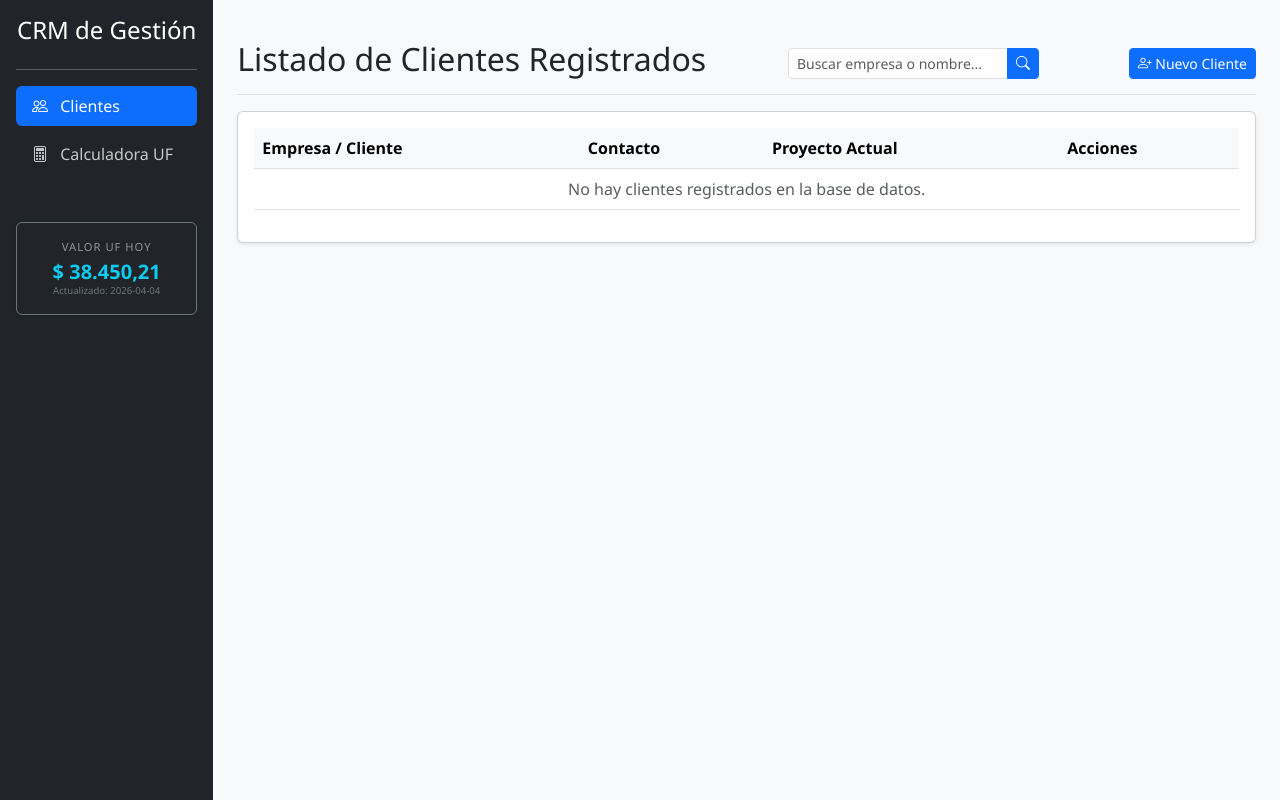
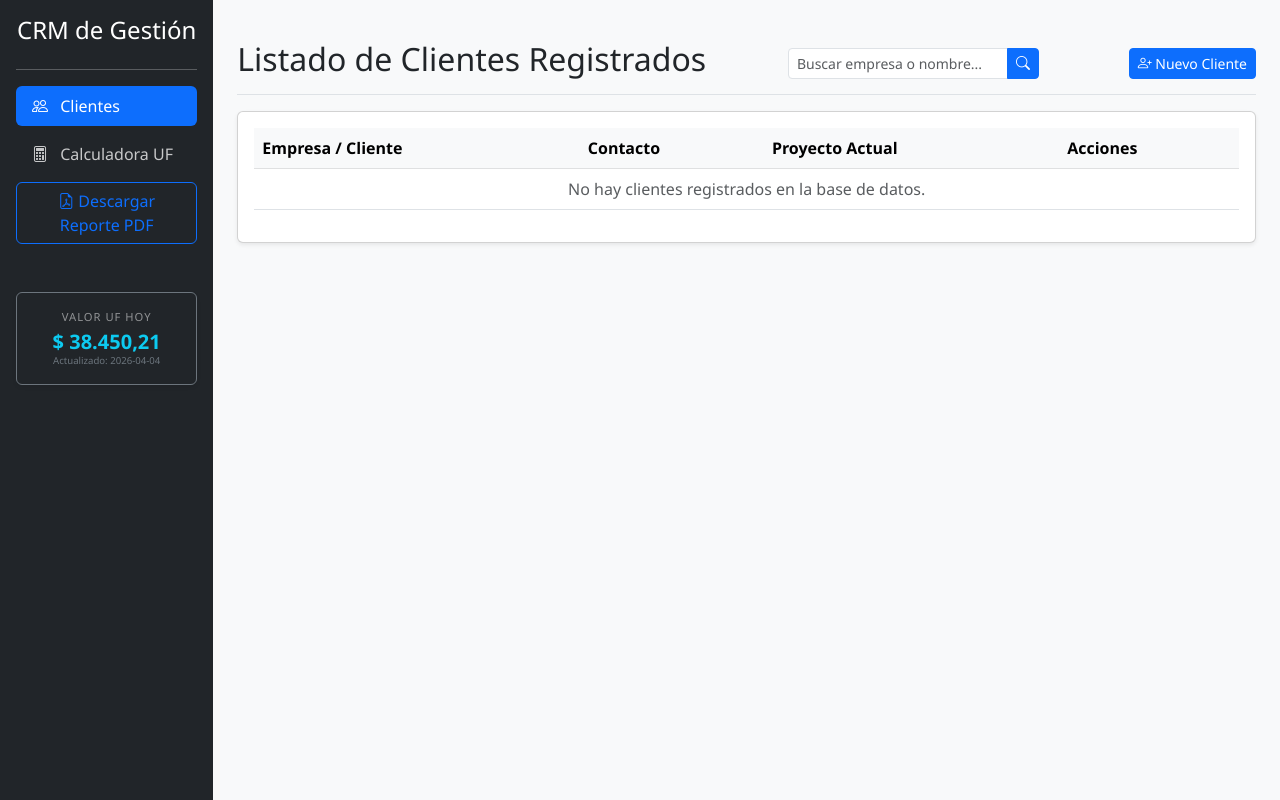
Before and after one commit to cserrano75/crm_web, a Flask app: page / in a window 1280 px wide. Run offline with Flask 3, Linux system fonts and the light colour scheme; data that the repository does not hold is empty.

Commit message:
Incluyo el logo de l aempresa y cambio la generacion del llamado para el reporte pdf

```diff
--- a/app.py
+++ b/app.py
@@ -2,6 +2,7 @@ from flask import Flask, render_template, request
 # Importamos la clase de tu archivo crm_backend.py
 from crm_backend import GestorClientes
 from flask import Flask, render_template, request, redirect, url_for # Agregamos redirect y url_for
+from flask import send_file
 
 app = Flask(__name__)
 
@@ -59,6 +60,16 @@ def calcular_uf():
     print(f"Calculando: {monto_pesos} pesos son {resultado_final} UF")
     return redirect(url_for('inicio'))
 
+@app.route('/descargar_reporte')
+def descargar_reporte():
+    nombre_pdf = "Reporte_Clientes.pdf"
+    exito = GestorClientes.generar_reporte_pdf(nombre_pdf)
+
+    if exito:
+        return send_file(nombre_pdf, as_attachment=True)
+    else:
+        return "Error al generar el reporte", 500
+
 if __name__ == '__main__':
     # El debug=True es vital para ver los errores en pantalla
     app.run(debug=True)
--- a/crm_backend.py
+++ b/crm_backend.py
@@ -5,6 +5,7 @@ from fpdf import FPDF
 from dotenv import load_dotenv
 import pandas as pd # Para el Excel
 import requests # <--- Nuevo Import
+import matplotlib.pyplot as plt
 
 # 1. Cargamos el archivo .env apenas arranca el script
 load_dotenv(override=True)
@@ -99,7 +100,15 @@ class GestorClientes:
     def generar_reporte_pdf(nombre_archivo="Reporte_Clientes.pdf"):
         try:
             # 1. Preparar Datos Dinámicos
-            clientes = GestorClientes.listar()
+            # clientes = GestorClientes.listar()
+
+            # Traemos explícitamente solo 3 columnas para que el bucle no se rompa
+            con = obtener_conexion()
+            cursor = con.cursor()
+            cursor.execute("SELECT id, nombre, empresa FROM clientes")
+            clientes = cursor.fetchall()
+            con.close()
+
             fecha_actual = datetime.now().strftime("%d/%m/%Y") # Formato: DD/MM/AAAA HH:MM
             ruta_logo = "logo_empresa.png" # <--- Ruta relativa (dinámica por archivo)
 
--- a/templates/index.html
+++ b/templates/index.html
@@ -32,6 +32,9 @@
                         <i class="bi bi-calculator me-2"></i> Calculadora UF
                     </a>
                 </li>
+                <a href="/descargar_reporte" class="btn btn-outline-primary">
+                    <i class="bi bi-file-earmark-pdf"></i> Descargar Reporte PDF
+                </a>
             </ul>
 
             <div class="mt-5 p-3 rounded bg-dark border border-secondary shadow-sm">
```
